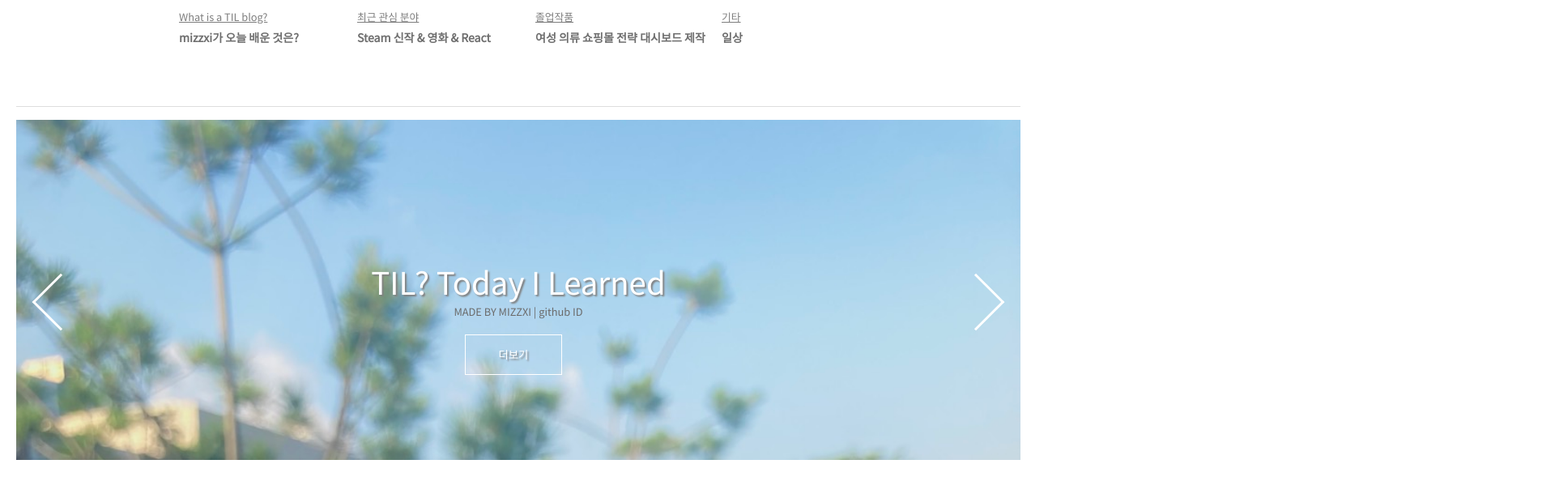
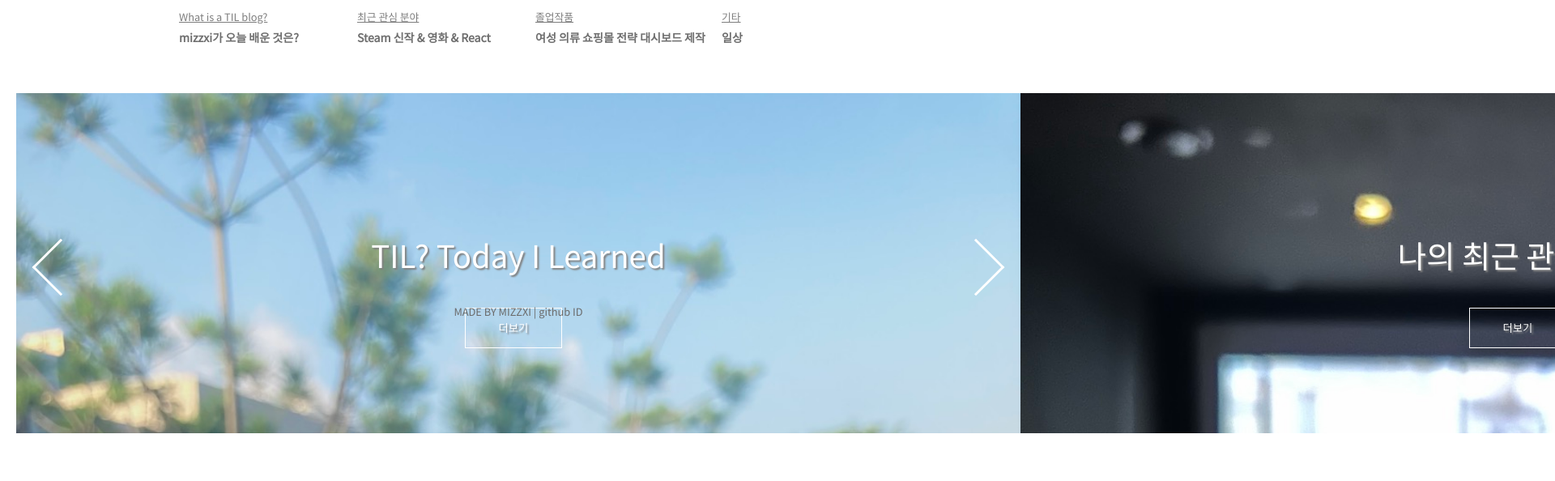
Before and after one commit to mizzxi/mizzxi-blog, a React (Create React App) app in the folder til_blog_react/: page / in a window 1280 px wide. Shown: the part 382-976 px from the top of the page at 81% size, 1920 px wide, since content can reach past the window. Built offline with nearby package versions, Linux system fonts and the light colour scheme.

Commit message:
main slider 완성

```diff
--- a/til_blog_react/src/assets/css/main.css
+++ b/til_blog_react/src/assets/css/main.css
@@ -53,23 +53,27 @@
   position: relative;
   width: 100%;
   height: 420px;
-  background-color: black; /*test*/
+  background-color: rgba(0, 0, 0, 0.411); /*test*/
   text-align: center;
-  margin: 10px auto;
-  overflow: hidden;
-  padding-left: 0px;
+  display: flex;
 }
-
-.slider li {
+.slider div {
   position: relative;
+  flex: 0 0 auto;
   width: 100%;
   height: 100%;
   background-size: cover;
-  list-style: none;
   z-index: 1;
-  /* transform: translate(-30%); */
-  float: left;
 }
+.sliding {
+  transition: all 1s;
+  transform: translate(-100%);
+}
+.slidingBack {
+  transition: all 1s;
+  transform: translate(0%);
+}
+
 #sliderImg1 {
   background-image: url(../images/study/main_etc.jpg);
 }
--- a/til_blog_react/src/components/Footer/footer.js
+++ b/til_blog_react/src/components/Footer/footer.js
@@ -1,7 +1,7 @@
 import React from "react";
 import "../../assets/css/footer.css";
 
-export default function footer() {
+export default function Footer() {
   const footer_style = {
     fontFamily: "'Noto Sans KR', sans-serif",
     fontSize: "0.8em",
--- a/til_blog_react/src/components/Header/header.js
+++ b/til_blog_react/src/components/Header/header.js
@@ -4,7 +4,7 @@ import SEARCH from "../../assets/images/ico/search.png";
 import DELETE from "../../assets/images/ico/delete.png";
 import "../../assets/css/header.css";
 
-export default function header() {
+export default function Header() {
   const header_style = {
     fontWeight: "bold",
     fontFamily: "'Noto Sans KR', sans-serif",
--- a/til_blog_react/src/pages/main.js
+++ b/til_blog_react/src/pages/main.js
@@ -4,29 +4,20 @@ import main_til from "../assets/images/study/main_til.jpg";
 import main_movie from "../assets/images/study/main_movie.jpg";
 import main_dali2 from "../assets/images/study/main_dali2.jpg";
 import main_etc from "../assets/images/study/main_etc.jpg";
-// import Slider from "react-slick";
-// import "slick-carousel/slick/slick.css";
-// import "slick-carousel/slick/slick-theme.css";
 
 //import { useNavigate } from "react-router-dom";
 
-export default function main() {
-  // let current = 1;
-  // const slider = document.getElementById(".sliderCover");
-  // const sliderImg = document.getElementById(".sliderImg");
-  // const nextBtn = document.getElementById("next");
+export default function Main() {
+  const [sliderMove, setSliderMove] = useState("slider");
 
   const slider_next = (e) => {
-    console.log("next btn click");
+    setSliderMove("slider sliding");
   };
 
-  const settings = {
-    dots: true,
-    infinite: true,
-    speed: 500,
-    slidesToShow: 1,
-    slidesToScroll: 1,
+  const slider_prev = (e) => {
+    setSliderMove("slider slidingBack");
   };
+
   return (
     /* jshint ignore:start */
     <>
@@ -91,30 +82,27 @@ export default function main() {
             </ul>
           </div>
         </div>
-        <hr />
-        <div>
-          <ul className="slider">
-            <li id="sliderImg1">
+        <div className={sliderMove} id="slider">
+          <div id="sliderImg1">
             <a>
               <span className="sliderTitle">TIL? Today I Learned</span>
               <button className="sliderButton" type="button">
                 더보기
               </button>
             </a>
-            </li>
-            <li id="sliderImg2">
+          </div>
+          <div id="sliderImg2">
             <a>
               <span className="sliderTitle">나의 최근 관심 분야</span>
               <button className="sliderButton shadow" type="button">
                 더보기
               </button>
             </a>
-            </li>
-          </ul>
+          </div>
+        </div>
         <div className="sliderControl">
-            <button id="prev" type="button"></button>
+          <button id="prev" type="button" onClick={slider_prev}></button>
           <button id="next" type="button" onClick={slider_next}></button>
-          </div>
         </div>
       </div>
     </>
```
Lines whose indentation alone changed are shown as unchanged.
